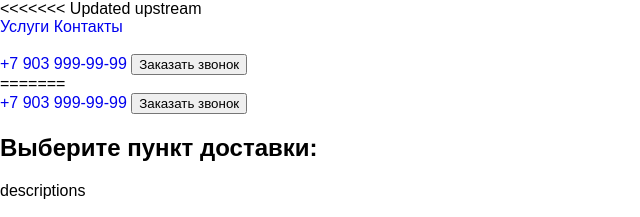
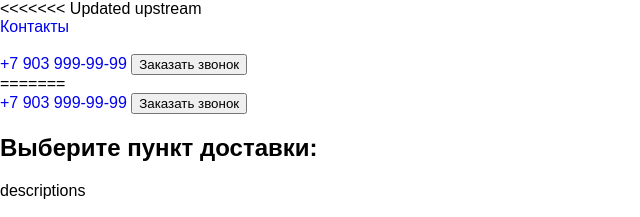
Before and after one commit to sergeichernetskii17/special-app, a plain HTML site: page index.html in a window 1280 px wide. Shown: the top 217 px of the page, 0-640 px from the left. Drawn offline with Linux system fonts and the light colour scheme; a script that the page names is missing.

Commit message:
headers changed int html-files

```diff
--- a/index.html
+++ b/index.html
@@ -14,7 +14,6 @@
 <<<<<<< Updated upstream
 <header>
     <nav>
-            <a href="#services">Услуги</a>
         <a href="#contacts">Контакты</a>
     </nav>
     <div>
```
Also changed, not shown: test.html (+1 -1 lines). Lines whose indentation alone changed are shown as unchanged.
